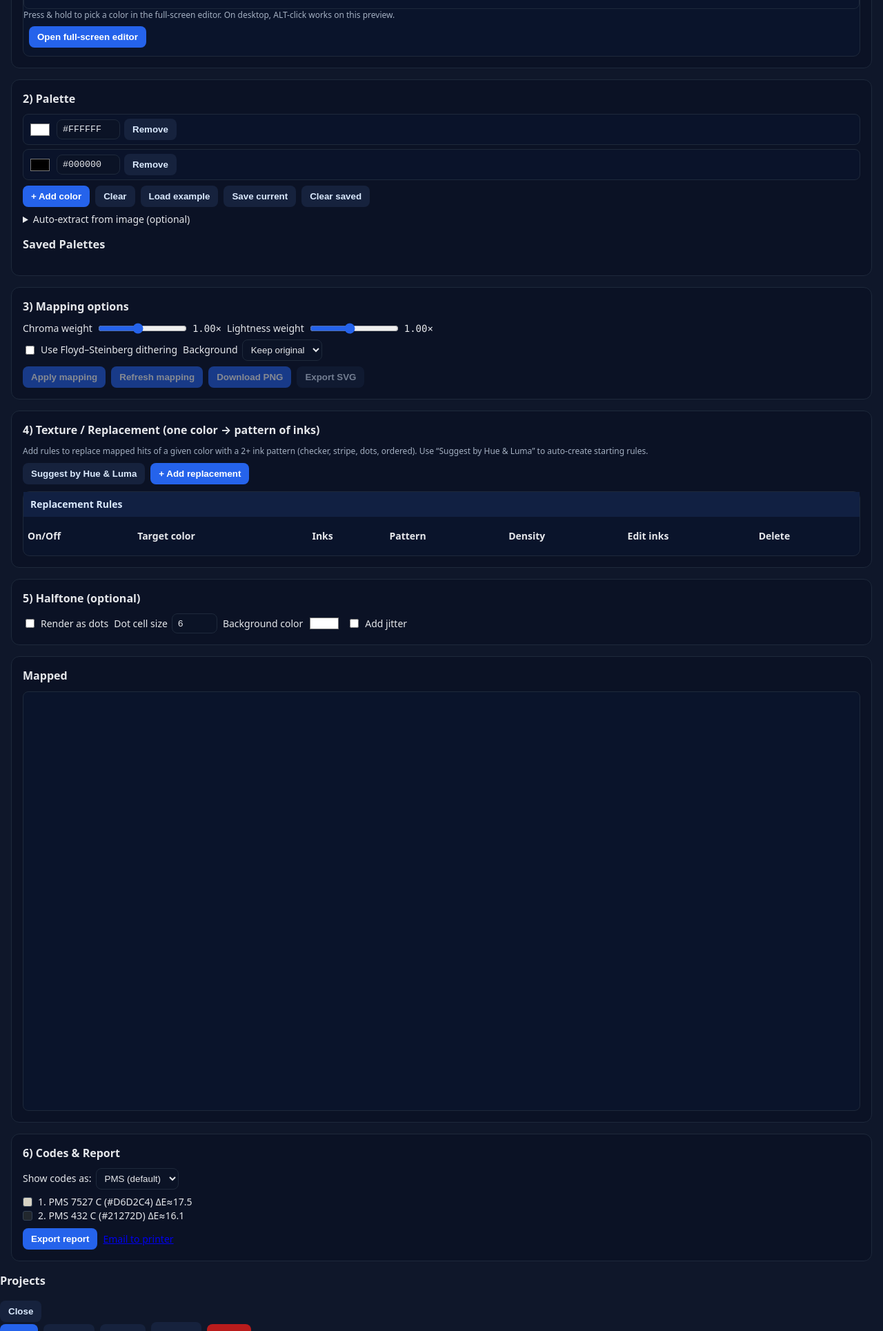
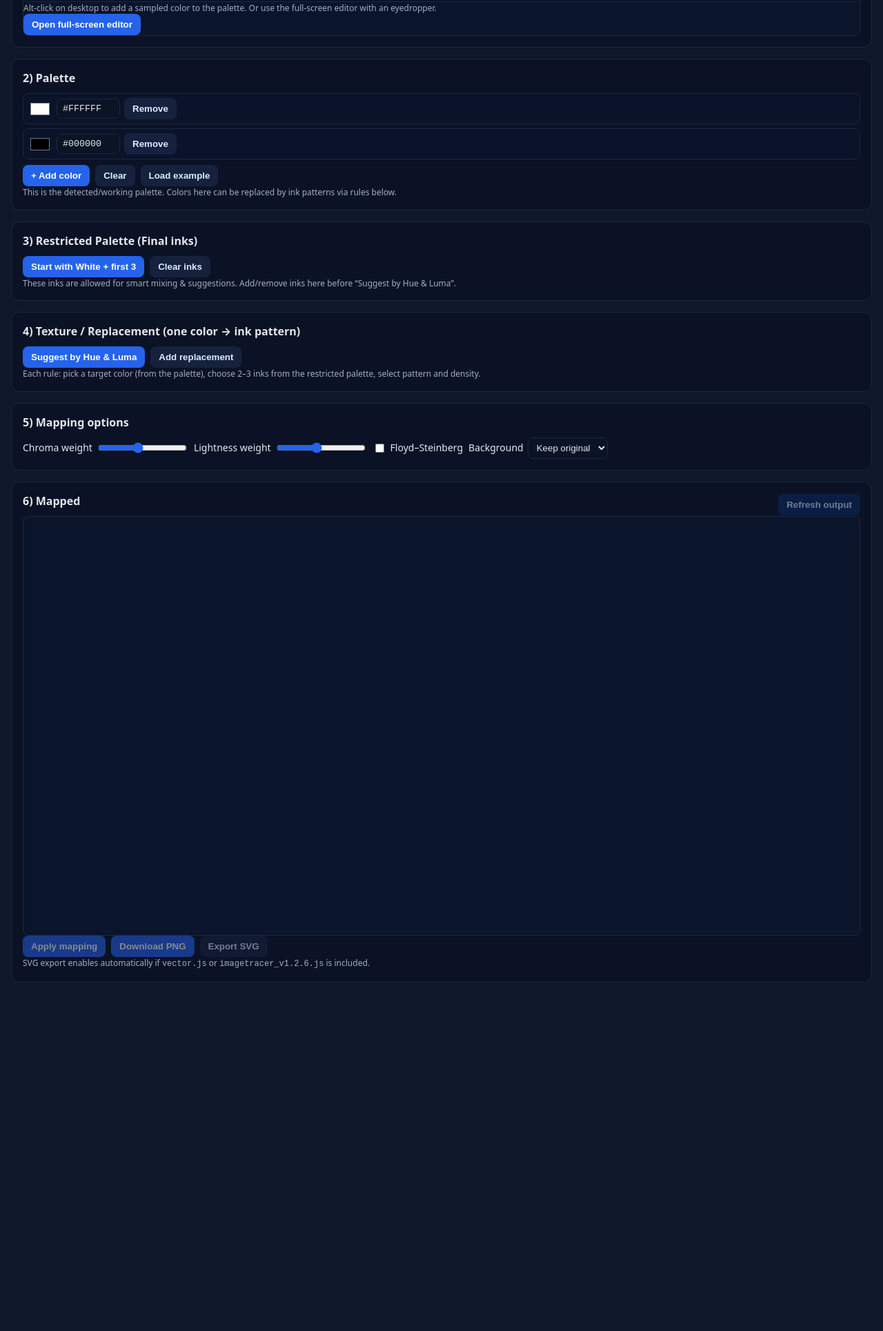
Before and after one commit to robbie-likescodes/Recolor-Designer, a plain HTML site: page index.html in a window 1280 px wide. Shown: the part 871-2800 px from the top of the page at 69% size. After the commit the page ends 2295 px from the top, so only its background shows below. Drawn offline with Linux system fonts and the light colour scheme.

Commit message:
Update index.html

```diff
--- a/index.html
+++ b/index.html
@@ -2,21 +2,18 @@
 <html lang="en">
 <head>
   <meta charset="utf-8" />
-  <meta
-    name="viewport"
-    content="width=device-width,initial-scale=1,maximum-scale=1"
-  />
+  <meta name="viewport" content="width=device-width,initial-scale=1,maximum-scale=1" />
   <title>Palette Mapper – Cup Print Helper</title>
-  <link rel="stylesheet" href="./styles.css?v=10" id="app-css" />
+  <link rel="stylesheet" href="./styles.css?v=2025-09-05" />
 </head>
 <body>
   <header>
     <div class="header-left">
       <h1>Palette Mapper</h1>
-      <p>Reduce photos to limited colors for printing</p>
+      <p>Reduce photos to limited inks, replace colors with patterns, export PNG/SVG</p>
     </div>
     <div class="header-right">
-      <button id="openProjects" class="ghost" type="button">Projects</button>
+      <button id="openProjects" class="ghost" type="button" disabled>Projects</button>
     </div>
   </header>
 
@@ -25,44 +22,33 @@
     <h2>1) Load image</h2>
     <div class="row">
       <label class="filelike">Upload
-        <input id="fileInput" type="file" accept="image/*" hidden />
+        <input id="fileInput" type="file" accept="image/*" />
       </label>
       <label class="filelike">Camera
-        <input id="cameraInput" type="file" accept="image/*" capture="environment" hidden />
+        <input id="cameraInput" type="file" accept="image/*" capture="environment" />
       </label>
       <button id="pasteBtn" type="button">Paste</button>
-      <button id="resetBtn" type="button" disabled>Reset</button>
+      <button id="resetBtn" class="ghost" type="button" disabled>Reset</button>
     </div>
-    <div class="help">
-      “Upload” lets you choose from Photo Library or Camera on iOS. “Camera” forces the camera only.
-    </div>
-    <div class="row" style="margin-top:8px">
+    <div class="help">Upload supports iOS Photo Library/Camera. Paste requires browser clipboard permission.</div>
+    <div class="row">
       <label>Max preview width (px)
         <input id="maxW" type="number" min="600" value="1400" />
       </label>
-      <label class="check">
-        <input id="keepFullRes" type="checkbox" checked />
-        Process at full resolution
-      </label>
-      <label class="check">
-        <input id="sharpenEdges" type="checkbox" />
-        Sharpen text edges
-      </label>
+      <label class="check"><input id="keepFullRes" type="checkbox" checked /> Process at full resolution</label>
+      <label class="check"><input id="sharpenEdges" type="checkbox" /> Sharpen text edges</label>
     </div>
-
-    <div class="panel" style="margin-top:12px">
+    <div class="panel">
       <div class="panel-head">Original</div>
       <canvas id="srcCanvas"></canvas>
-      <div class="tiny-help">
-        Press &amp; hold to pick a color in the full-screen editor. On desktop, ALT-click works on this preview.
-      </div>
-      <div class="row" style="margin:8px 8px 12px">
+      <div class="tiny-help">Alt-click on desktop to add a sampled color to the palette. Or use the full-screen editor with an eyedropper.</div>
+      <div class="row">
         <button id="openEditor" type="button">Open full-screen editor</button>
       </div>
     </div>
   </section>
 
-  <!-- 2) Palette -->
+  <!-- 2) Palette (Original palette) -->
   <section class="card">
     <h2>2) Palette</h2>
     <div id="paletteList" class="palette-list"></div>
@@ -70,40 +56,45 @@
       <button id="addColor" type="button">+ Add color</button>
       <button id="clearColors" class="ghost" type="button">Clear</button>
       <button id="loadExample" class="ghost" type="button">Load example</button>
-      <button id="savePalette" class="ghost" type="button">Save current</button>
-      <button id="clearSavedPalettes" class="ghost" type="button">Clear saved</button>
     </div>
-    <details style="margin-top:8px">
-      <summary>Auto-extract from image (optional)</summary>
-      <div class="row" style="margin-top:8px">
-        <label>K colors
-          <input id="kColors" type="number" min="2" max="16" value="6" />
-        </label>
-        <button id="autoExtract" type="button" disabled>Auto extract</button>
-      </div>
-    </details>
-    <h3 style="margin-top:14px">Saved Palettes</h3>
-    <div id="savedPalettes" class="saved-list"></div>
+    <div class="help">This is the detected/working palette. Colors here can be replaced by ink patterns via rules below.</div>
   </section>
 
-  <!-- 3) Mapping options -->
+  <!-- 3) Restricted Palette (Final inks to use) -->
   <section class="card">
-    <h2>3) Mapping options</h2>
+    <h2>3) Restricted Palette (Final inks)</h2>
+    <div id="restrictedList" class="palette-list"></div>
+    <div class="row">
+      <button id="makeRestrictedFromPalette" type="button">Start with White + first 3</button>
+      <button id="clearRestricted" class="ghost" type="button">Clear inks</button>
+    </div>
+    <div class="help">These inks are allowed for smart mixing & suggestions. Add/remove inks here before “Suggest by Hue & Luma”.</div>
+  </section>
+
+  <!-- 4) Texture / Replacement Rules -->
+  <section class="card">
+    <h2>4) Texture / Replacement (one color → ink pattern)</h2>
+    <div class="row">
+      <button id="suggestByHueLuma" type="button" class="primary">Suggest by Hue & Luma</button>
+      <button id="addRuleBtn" class="ghost" type="button">Add replacement</button>
+    </div>
+    <div id="rulesTable" class="rules"></div>
+    <div class="tiny-help">
+      Each rule: pick a target color (from the palette), choose 2–3 inks from the restricted palette, select pattern and density.
+    </div>
+  </section>
+
+  <!-- 5) Mapping -->
+  <section class="card">
+    <h2>5) Mapping options</h2>
     <div class="row">
       <label>Chroma weight
         <input id="wChroma" type="range" min="20" max="200" value="100" />
-        <span id="wChromaOut" class="mono">1.00×</span>
       </label>
       <label>Lightness weight
         <input id="wLight" type="range" min="20" max="200" value="100" />
-        <span id="wLightOut" class="mono">1.00×</span>
       </label>
-    </div>
-    <div class="row" style="margin-top:6px">
-      <label class="check">
-        <input id="useDither" type="checkbox" />
-        Use Floyd–Steinberg dithering
-      </label>
+      <label class="check"><input id="useDither" type="checkbox" /> Floyd–Steinberg</label>
       <label>Background
         <select id="bgMode">
           <option value="keep">Keep original</option>
@@ -112,100 +103,24 @@
         </select>
       </label>
     </div>
-    <div class="row" style="margin-top:8px">
-      <button id="applyBtn" type="button" disabled>Apply mapping</button>
-      <button id="refreshMapBtn" type="button" disabled>Refresh mapping</button>
-      <button id="downloadBtn" type="button" disabled>Download PNG</button>
-      <button id="exportSvgBtn" class="ghost" type="button" disabled>Export SVG</button>
-    </div>
   </section>
 
-  <!-- 4) Texture / Replacement (rules) -->
+  <!-- 6) Output -->
   <section class="card">
-    <h2>4) Texture / Replacement (one color → pattern of inks)</h2>
-    <div class="help" style="margin-bottom:8px">
-      Add rules to replace mapped hits of a given color with a 2+ ink pattern (checker, stripe, dots, ordered). Use “Suggest by Hue &amp; Luma” to auto-create starting rules.
-    </div>
-    <div class="row">
-      <button id="suggestByHueLuma" type="button" class="ghost">Suggest by Hue &amp; Luma</button>
-      <button id="addRuleBtn" type="button">+ Add replacement</button>
+    <div class="row spread">
+      <h2>6) Mapped</h2>
+      <button id="refreshOutput" type="button" class="secondary" disabled>Refresh output</button>
     </div>
 
-    <div class="panel" style="margin-top:10px">
-      <div class="panel-head">Replacement Rules</div>
-      <div style="overflow:auto">
-        <table style="width:100%; border-collapse:separate; border-spacing:0 6px; margin:8px 0">
-          <thead>
-            <tr>
-              <th style="text-align:left; padding:4px 6px">On/Off</th>
-              <th style="text-align:left; padding:4px 6px">Target color</th>
-              <th style="text-align:left; padding:4px 6px">Inks</th>
-              <th style="text-align:left; padding:4px 6px">Pattern</th>
-              <th style="text-align:left; padding:4px 6px">Density</th>
-              <th style="text-align:left; padding:4px 6px">Edit inks</th>
-              <th style="text-align:left; padding:4px 6px">Delete</th>
-            </tr>
-          </thead>
-          <tbody id="rulesTbody">
-            <!-- Rows inserted by app.js -->
-          </tbody>
-        </table>
-      </div>
+    <canvas id="outCanvas"></canvas>
+
+    <div class="row">
+      <button id="applyBtn" type="button" disabled>Apply mapping</button>
+      <button id="downloadBtn" type="button" disabled>Download PNG</button>
+      <button id="downloadSvgBtn" type="button" class="ghost" disabled>Export SVG</button>
     </div>
+    <div class="help">SVG export enables automatically if <code>vector.js</code> or <code>imagetracer_v1.2.6.js</code> is included.</div>
   </section>
-
-  <!-- 5) Halftone (optional) -->
-  <section class="card">
-    <h2>5) Halftone (optional)</h2>
-    <div class="row">
-      <label class="check"><input id="useHalftone" type="checkbox" /> Render as dots</label>
-      <label>Dot cell size <input id="dotCell" type="number" min="3" max="64" value="6" /></label>
-      <label>Background color <input id="dotBg" type="color" value="#FFFFFF" /></label>
-      <label class="check"><input id="dotJitter" type="checkbox" /> Add jitter</label>
-    </div>
-  </section>
-
-  <!-- Output -->
-  <section class="card">
-    <h2>Mapped</h2>
-    <canvas id="outCanvas"></canvas>
-  </section>
-
-  <!-- 6) Codes & Report -->
-  <section class="card">
-    <h2>6) Codes &amp; Report</h2>
-    <div class="row">
-      <label>Show codes as:
-        <select id="colorCodeMode">
-          <option value="pms">PMS (default)</option>
-          <option value="hex">HEX</option>
-        </select>
-      </label>
-    </div>
-    <div id="codeList" class="code-list" style="margin-top:8px"></div>
-    <div class="row" style="margin-top:8px">
-      <button id="exportReport" type="button">Export report</button>
-      <a id="mailtoLink" class="ghost" href="#">Email to printer</a>
-    </div>
-  </section>
-
-  <!-- Projects Drawer -->
-  <aside id="projectsPane" class="projects" aria-hidden="true">
-    <div class="projects-head">
-      <h3>Projects</h3>
-      <button id="closeProjects" class="ghost" type="button">Close</button>
-    </div>
-    <div class="projects-actions row">
-      <button id="saveProject" type="button">Save</button>
-      <button id="refreshProjects" class="ghost" type="button">Refresh</button>
-      <button id="exportProject" class="ghost" type="button">Export</button>
-      <label class="filelike">Import
-        <input id="importProject" type="file" accept="application/json" hidden />
-      </label>
-      <button id="deleteProject" class="ghost danger" type="button">Delete</button>
-    </div>
-    <div id="projectsList" class="projects-list"></div>
-  </aside>
 
   <!-- Full-screen editor -->
   <div id="editorOverlay" class="hidden" aria-hidden="true">
@@ -224,27 +139,31 @@
 
       <h3>Eyedrop</h3>
       <div class="row">
-        <span id="eyeSwatch" class="sw" style="width:20px;height:20px;border:1px solid #334155;border-radius:4px;display:inline-block"></span>
+        <span id="eyeSwatch" class="sw"></span>
         <span id="eyeHex" class="mono">—</span>
       </div>
-      <div class="row" style="margin-top:6px">
+      <div class="row">
         <button id="eyeAdd" type="button">Add</button>
         <button id="eyeCancel" class="ghost" type="button">Cancel</button>
       </div>
 
-      <h3 style="margin-top:10px">Lasso</h3>
+      <h3>Lasso</h3>
       <div id="lassoChecks" class="lasso-checks"></div>
-      <div class="row" style="margin-top:6px">
+      <div class="row">
         <button id="lassoSave" type="button" disabled>Save region</button>
         <button id="lassoClear" class="ghost" type="button" disabled>Clear</button>
       </div>
     </aside>
   </div>
 
-  <!-- Optional: ImageTracer for SVG export (place before app.js so the button enables) -->
+  <!-- Optional: toast host is created by JS; leaving a slot improves CLS -->
+  <div id="toasts" aria-live="polite" aria-atomic="true"></div>
+
+  <!-- Optional vectorizers; include one or both to enable SVG export -->
+  <!-- <script src="./vector.js"></script> -->
   <!-- <script src="./imagetracer_v1.2.6.js"></script> -->
 
   <!-- App -->
-  <script src="./app.js?v=10"></script>
+  <script src="./app.js"></script>
 </body>
 </html>
```
